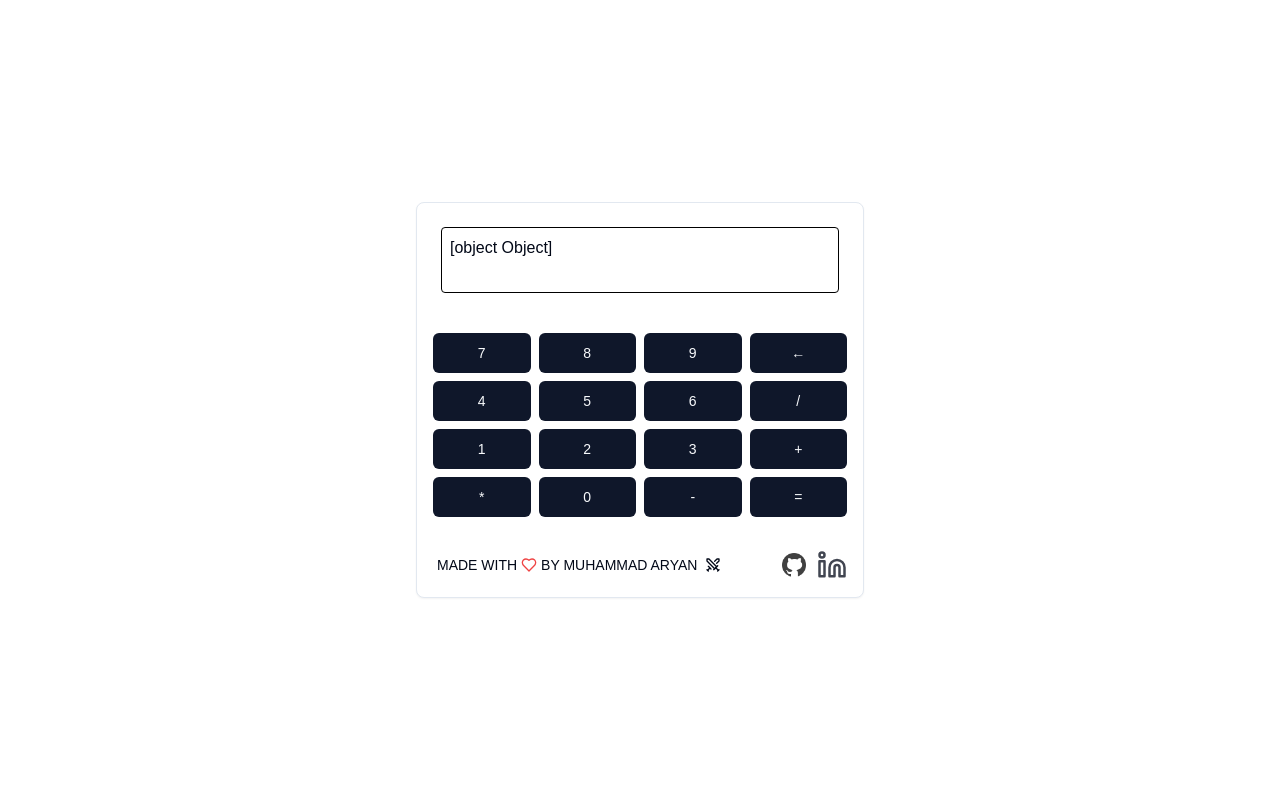
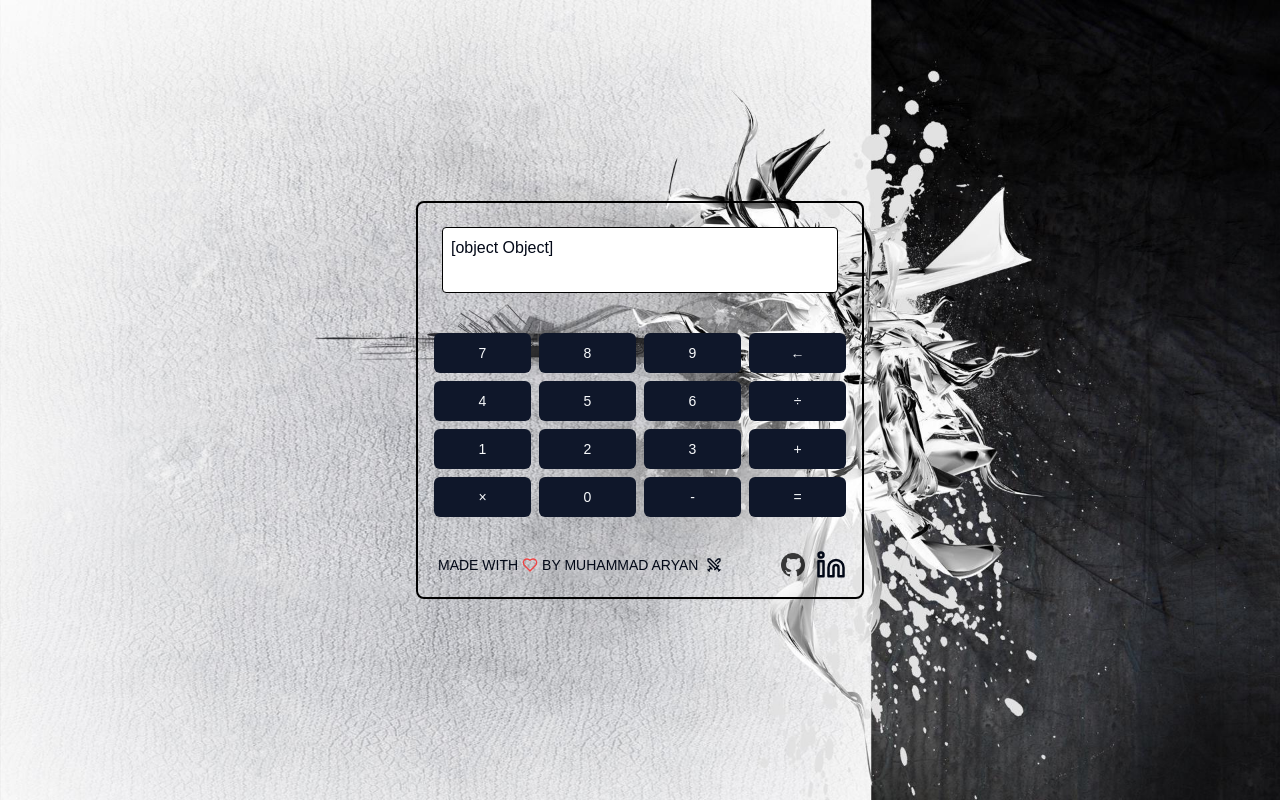
Before and after one commit to MuhammadAriyan/calculator, a Next.js app: page / in a window 1280 px wide. Built offline with nearby package versions, Linux system fonts and the light colour scheme.

Commit message:
made ui better

```diff
--- a/components/calculator.tsx
+++ b/components/calculator.tsx
@@ -6,10 +6,10 @@ import { Button } from './ui/button'
 
 const Calculator = () => {
   return (
-    <div className="flex h-screen items-center justify-center p-4">
-      <Card className='max-w-md w-full'>
+    <div className=" bg-custom bg-cover flex h-screen items-center justify-center p-4">
+      <Card className='bg-transparent max-w-md w-full border-black border-2'>
         <CardHeader className='bg-cover'>
-          <textarea className='w-full border border-black rounded-sm p-2 resize-none' readOnly><p>{}</p></textarea>
+          <textarea className='  w-full border border-black rounded-sm p-2 resize-none' readOnly><p></p></textarea>
         </CardHeader>
         <CardContent className='p-4'>
           <div className="grid grid-cols-4 gap-2 mb-2">
@@ -22,7 +22,7 @@ const Calculator = () => {
             <Button>4</Button>
             <Button>5</Button>
             <Button>6</Button>
-            <Button>/</Button>
+            <Button>÷</Button>
           </div>
           <div className="grid grid-cols-4 gap-2 mb-2">
             <Button>1</Button>
@@ -31,7 +31,7 @@ const Calculator = () => {
             <Button>+</Button>
           </div>
           <div className="grid grid-cols-4 gap-2">
-            <Button>*</Button>
+            <Button>×</Button>
             <Button>0</Button>
             <Button>-</Button>
             <Button>=</Button>
@@ -46,7 +46,7 @@ const Calculator = () => {
               <img src="github.png" alt="GITHUB" width={30} className="opacity-75 hover:opacity-100 transition duration-200 ease-in-out" />
             </Link>
             <Link href={'https://www.linkedin.com/in/muhammad-aryan'}>
-              <LinkedinIcon className="opacity-75 hover:opacity-100 transition duration-200 ease-in-out" size={30} />
+              <LinkedinIcon className="opc:\Users\LENOVO\Downloads\wp4294203-white-aesthetic-wallpapers.jpgacity-75 hover:opacity-100 transition duration-200 ease-in-out" size={30} />
             </Link>
           </div>
         </CardFooter>
--- a/tailwind.config.ts
+++ b/tailwind.config.ts
@@ -55,7 +55,9 @@ const config: Config = {
   			lg: 'var(--radius)',
   			md: 'calc(var(--radius) - 2px)',
   			sm: 'calc(var(--radius) - 4px)'
-  		}
+  		}, backgroundImage: {
+			'custom': "url('/bgimg.jpg')",
+		  },
   	}
   },
   plugins: [require("tailwindcss-animate")],
```
Also changed, not shown: public/bgimg.jpg (added).
